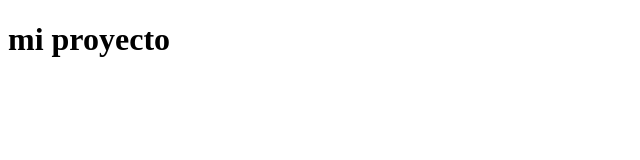
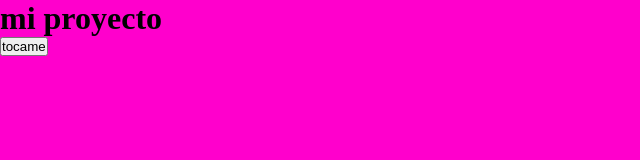
Before and after one commit to emperatrizs/emperatriz, a plain HTML site: page index.html in a window 1280 px wide. Shown: the whole page, without its empty margins (0-640 px from the left). Drawn offline with Linux system fonts and the light colour scheme.

Commit message:
agregando estilos de proyecto

```diff
--- /dev/null
+++ b/css/estilos.css
@@ -0,0 +1,8 @@
+*{
+	margin: 0px;
+	padding: 0px;
+
+}
+body{
+	background: #ff00cc;
+}
--- a/index.html
+++ b/index.html
@@ -2,8 +2,11 @@
 <html>
 <head>
 	<title>proyecto emperatriz</title>
+	<link rel="stylesheet" type="text/css" href="css/estilos.css">
+	<script type="text/javascript" src="js/funciones.js"></script>
 </head>
 <body>
 	<h1>mi proyecto</h1>
+	 <button onclick="pepito()">tocame</button>
 </body>
 </html>
--- /dev/null
+++ b/js/funciones.js
@@ -0,0 +1,3 @@
+function pepito(){
+	alert("hola mundo");
+}
```
